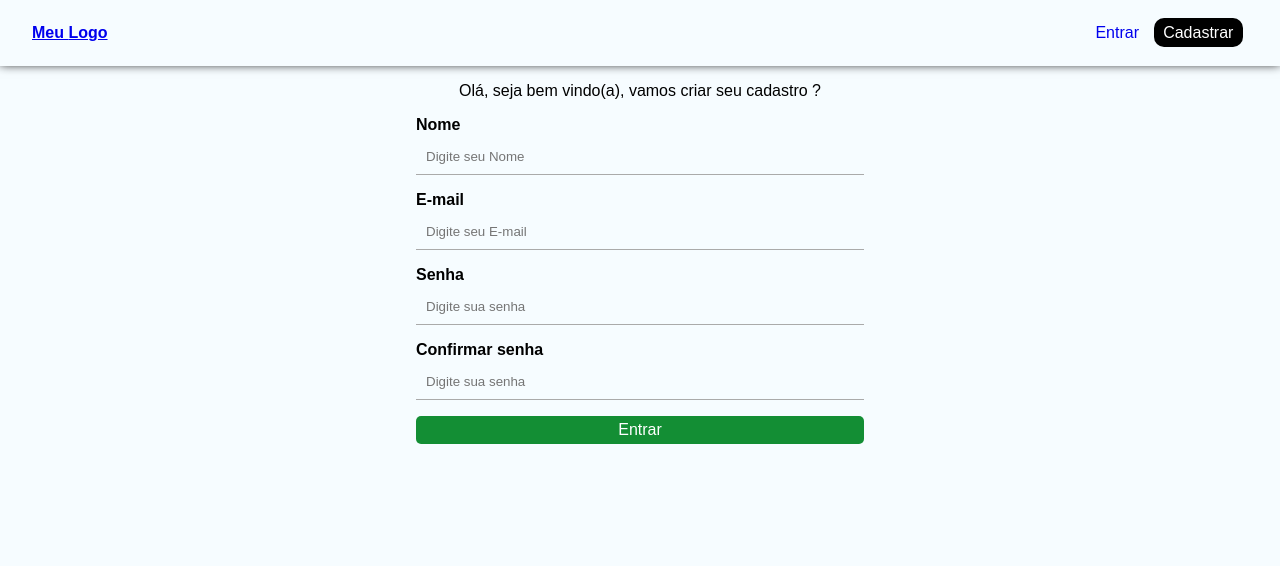
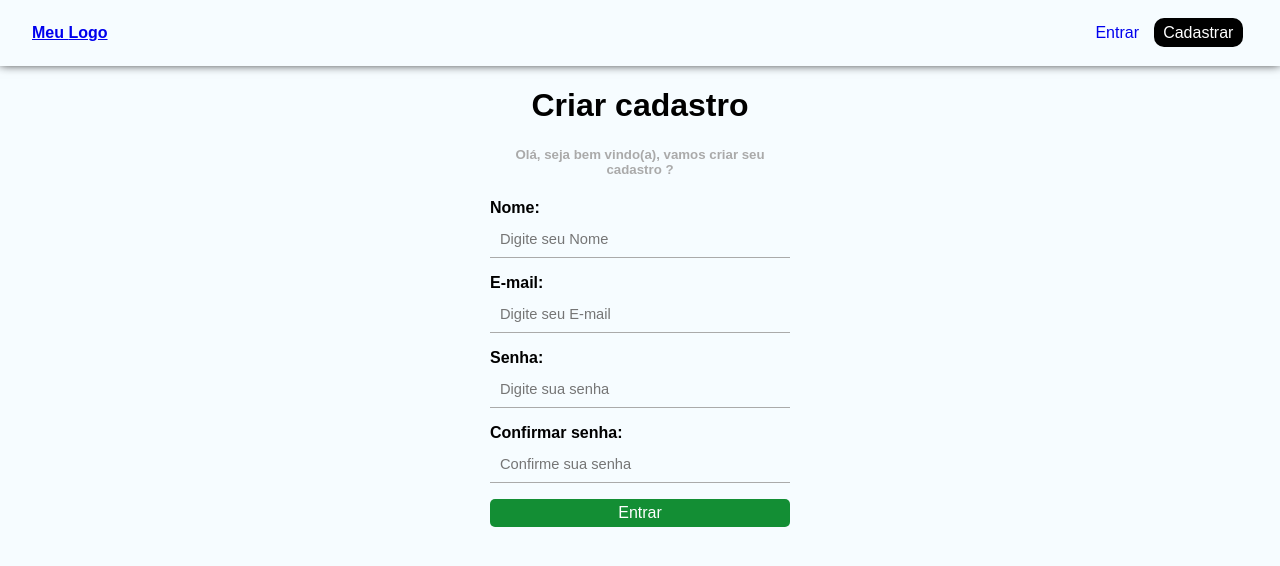
Before and after one commit to gvao/user-authentication, a React (Vite) app in the folder public/: page /register in a window 1280 px wide. Shown: the top 566 px of the page. Built offline with nearby package versions, Linux system fonts and the light colour scheme.

Commit message:
validando cadastro do usuário!

```diff
--- a/public/src/App.css
+++ b/public/src/App.css
@@ -1,4 +1,5 @@
 .container {
   min-height: 70vh;
   margin-bottom: 5em;
+
 }
--- a/public/src/components/Navbar.module.css
+++ b/public/src/components/Navbar.module.css
@@ -8,7 +8,6 @@
 
 .logo {
     font-weight: bold;
-
 }
 
  .lists_links {
--- a/public/src/index.css
+++ b/public/src/index.css
@@ -6,9 +6,14 @@ body {
 }
 
 form {
-    max-width: 35%;
+    max-width: 300px;
+    width: 100%;
     margin: 0 auto;
 
+}
+
+form h5 {
+    color: #aaa;
 }
 
 label {
@@ -32,7 +37,7 @@ input {
 }
 
 input::placeholder {
-    font-size: 1.em;
+    font-size: 1.1em;
 }
 
 .btn {
@@ -45,3 +50,29 @@ input::placeholder {
     cursor: pointer;
     border-radius: 5px;
 }
+
+.btn:hover {
+    background-color:rgb(22, 160, 59); ;
+}
+
+.btn_resgiter {
+    margin-top: 20px;
+    max-width: 300px;
+    width: 100%;
+    padding: 5px;
+    font-size: 1em;
+}
+
+.error {
+    color: #725858;
+    background-color: rgb(255, 195, 195);
+    padding: 10px;
+    border-radius: 10px;
+}
+
+.registered {
+    color: rgb(59, 133, 83); ;
+    background-color: rgb(191, 239, 203);
+    padding: 10px;
+    border-radius: 10px;
+}
--- a/public/src/pages/Login/Login.jsx
+++ b/public/src/pages/Login/Login.jsx
@@ -3,8 +3,8 @@ import { Link } from 'react-router-dom'
 const Login = () => {
   return (
     <div className={style.login}>
-        <h1>Entrar</h1>
         <form>
+            <h1>Entrar</h1>
             <label>
             <span>E-mail</span>
             <input type="email" placeholder='Digite seu E-mail' />
@@ -15,8 +15,7 @@ const Login = () => {
             </label>
             <button className='btn'>Entrar</button>
         </form>
-        <p></p>
-       <Link to='/register'><button>Criar Cadastro</button></Link>
+       <Link to='/register'><button className='btn_resgiter'>Criar Cadastro</button></Link>
     </div>
   )
 }
--- a/public/src/pages/Login/Login.module.css
+++ b/public/src/pages/Login/Login.module.css
@@ -1,4 +1,3 @@
 .login {
     text-align: center;
-
 }
--- a/public/src/pages/Register/Register.jsx
+++ b/public/src/pages/Register/Register.jsx
@@ -1,27 +1,89 @@
+import { useEffect, useState  } from 'react'
 import style from './Register.module.css'
 
 const Register = () => {
+  const [name, setName] = useState('')
+  const [email, setEmail] = useState('')
+  const [password, setPassword] = useState('')
+  const [confirmPassword, setConfirmePassword] = useState('')
+  const [error,setError] = useState('')
+  const [registered, setRegistered] = useState('')
+
+  const handleSubmit = (e) => {
+    e.preventDefault()
+    setRegistered('')
+    setError('')
+    const user = {
+      name,
+      email,
+      password
+    }
+
+    if (password !== confirmPassword) {
+      return setError('As senhas precisam ser iguais!')
+
+    }
+    setRegistered('Usuário cadastrado com sucesso!');
+
+    console.log(user);
+  }
+
+
   return (
     <div className={style.resgister}>
-        <p>Olá, seja bem vindo(a), vamos criar seu cadastro ?</p>
-        <form>
+      <h1>Criar cadastro</h1>
+      <form onSubmit={handleSubmit}>
+      <h5>Olá, seja bem vindo(a), vamos criar seu cadastro ?</h5>
         <label>
-            <span>Nome</span>
-            <input type="text" placeholder='Digite seu Nome' />
+          <span>Nome:</span>
+          <input
+            type="text"
+            placeholder='Digite seu Nome'
+            name='name'
+            value={name}
+            onChange={(e) => setName(e.target.value)}
+            required/>
         </label>
+
         <label>
-            <span>E-mail</span>
-            <input type="email" placeholder='Digite seu E-mail' />
+          <span>E-mail:</span>
+          <input
+            type="email"
+            placeholder='Digite seu E-mail'
+            name='email'
+            value={email}
+            onChange={(e) => setEmail(e.target.value)}
+            required/>
         </label>
+
         <label>
-            <span>Senha</span>
-            <input type="password" placeholder='Digite sua senha' />
+          <span>Senha:</span>
+          <input
+            type="password"
+            placeholder='Digite sua senha'
+            name='password'
+            value={password}
+            onChange={(e) => setPassword(e.target.value)}
+            required/>
         </label>
+
         <label>
-            <span>Confirmar senha</span>
-            <input type="password" placeholder='Digite sua senha' />
+          <span>Confirmar senha:</span>
+          <input
+            type="password"
+            placeholder='Confirme sua senha'
+            name='confirmPassword'
+            value={confirmPassword}
+            onChange={(e) => setConfirmePassword(e.target.value)}
+            required/>
         </label>
+
         <button className='btn'>Entrar</button>
+        {error ? (
+          <p className='error'>{error}</p>
+        ) : (
+          registered.length > 0 && <p className='registered'>{registered}</p>
+        )}
       </form>
     </div>
   )
```
Also changed, not shown: public/src/pages/Register/Register.module.css (line endings or trailing spaces). Lines whose indentation alone changed are shown as unchanged.
